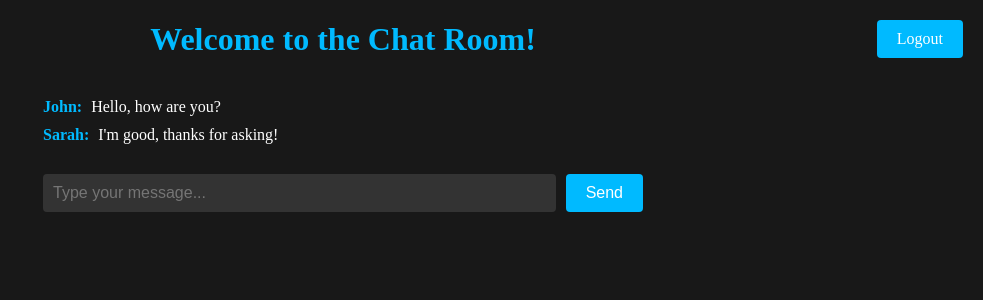
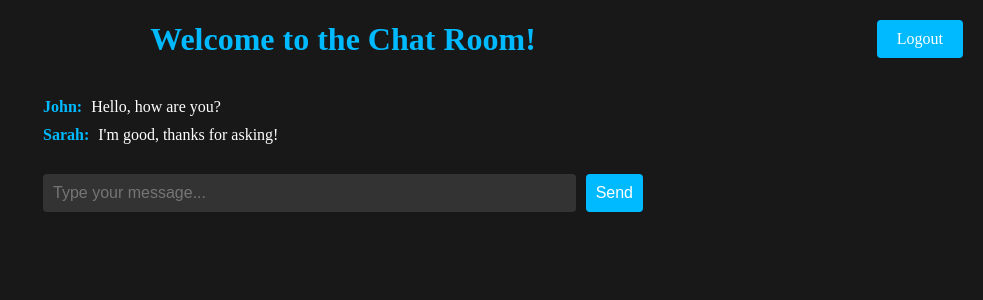
Before and after one commit to AnozieChibuike/webChatO, a Flask app: template app/templates/chat.html in a window 1280 px wide. Shown: the top 300 px of the page, without its empty margins (297-1280 px from the left). Run offline with Flask 3, Linux system fonts and the light colour scheme; the template is opened without the code that fills it, so the values that code supplies are empty; some libraries are stand-ins or nearby versions.

Commit message:
Update chat.html

```diff
--- a/app/templates/chat.html
+++ b/app/templates/chat.html
@@ -6,6 +6,8 @@
     <title>WEBCHAT IO - CHAT</title>
     <script src="https://cdnjs.cloudflare.com/ajax/libs/socket.io/4.0.1/socket.io.js" integrity="sha512-q/dWJ3kcmjBLU4Qc47E4A9kTB4m3wuTY7vkFJDTZKjTs8jhyGQnaUrxa0Ytd0ssMZhbNua9hE+E7Qv1j+DyZwA==" crossorigin="anonymous"></script>
   <style>
+/* Custom CSS styles for the techno-themed chat interface */
+
 /* Custom CSS styles for the techno-themed chat interface */
 
 body {
@@ -64,10 +66,10 @@ h1 {
 
 .chat-input #send-btn {
     margin-left: 10px;
-    padding: 10px 20px;
+    padding: 10px;
+    font-size: 16px;
     background-color: #00baff;
     color: #fff;
-    font-size: 16px;
     border: none;
     border-radius: 4px;
     cursor: pointer;
```
